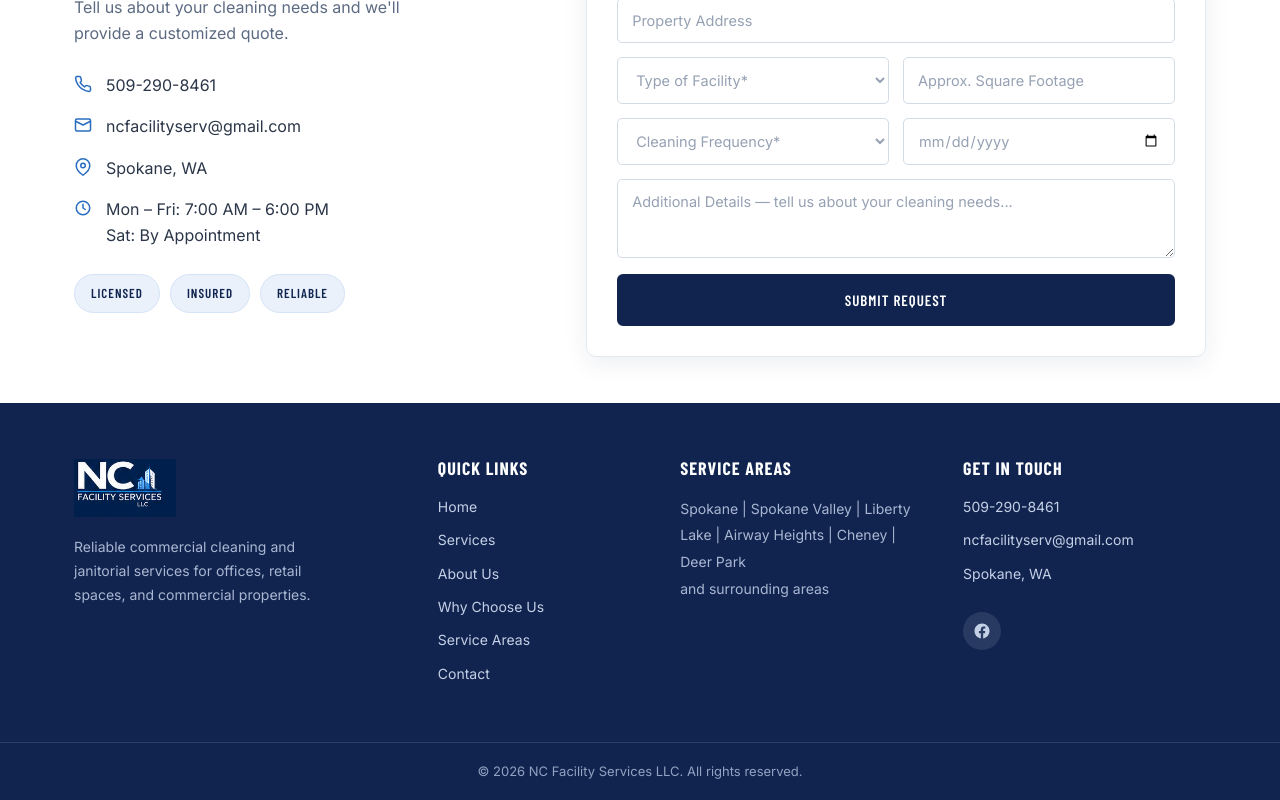
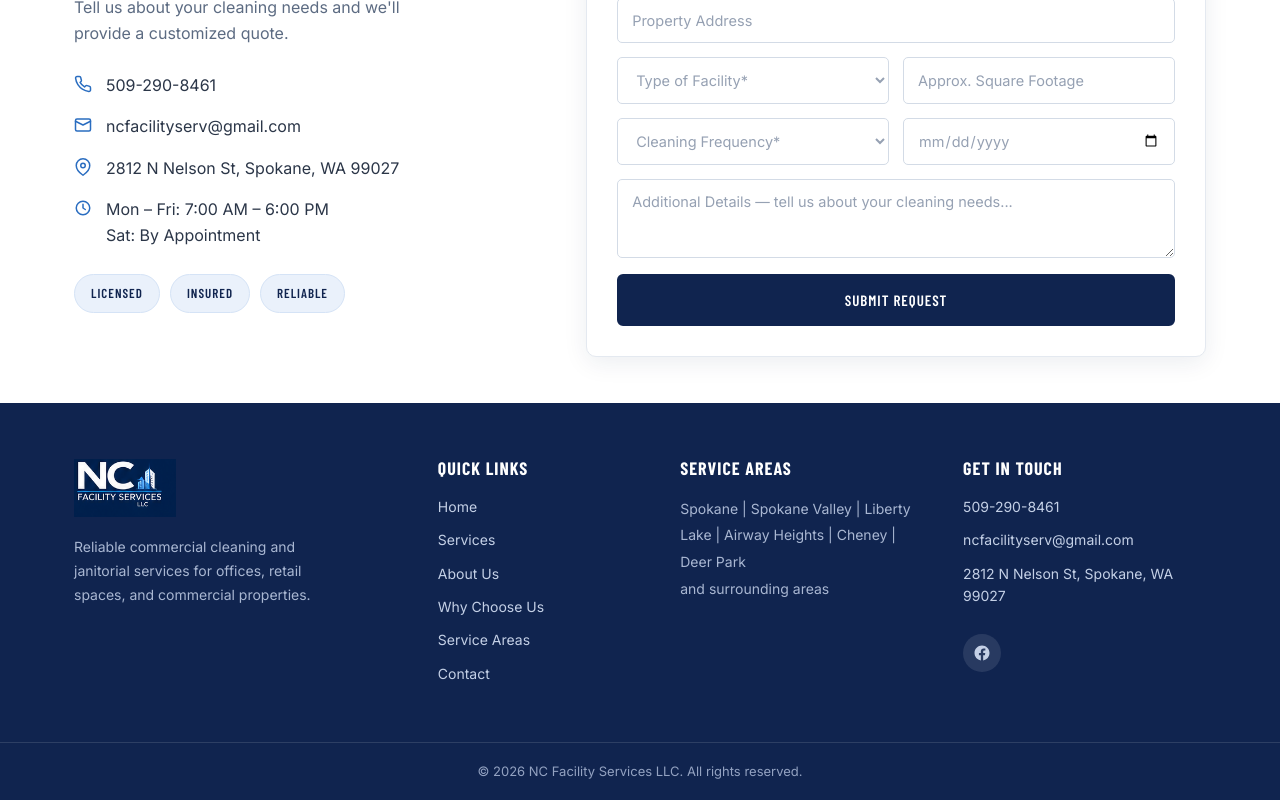
Before and after one commit to AndreiKalenchuk/nc-facility-services, a React (Vite) app: page / in a window 1280 px wide. Shown: the part 1853-2653 px from the top of the page. Built offline with nearby package versions, Linux system fonts and the light colour scheme.

Commit message:
Update business address to 2812 N Nelson St, Spokane, WA 99027

```diff
--- a/src/data/company.js
+++ b/src/data/company.js
@@ -7,7 +7,7 @@ export const company = {
   website: 'www.ncfacilityservices.com',
   tagline: 'CLEANER SPACES. BETTER ENVIRONMENTS.',
   serving: 'Proudly Serving Eastern Washington',
-  location: 'Spokane, WA',
+  location: '2812 N Nelson St, Spokane, WA 99027',
   hours: [
     'Mon – Fri: 7:00 AM – 6:00 PM',
     'Sat: By Appointment',
```
